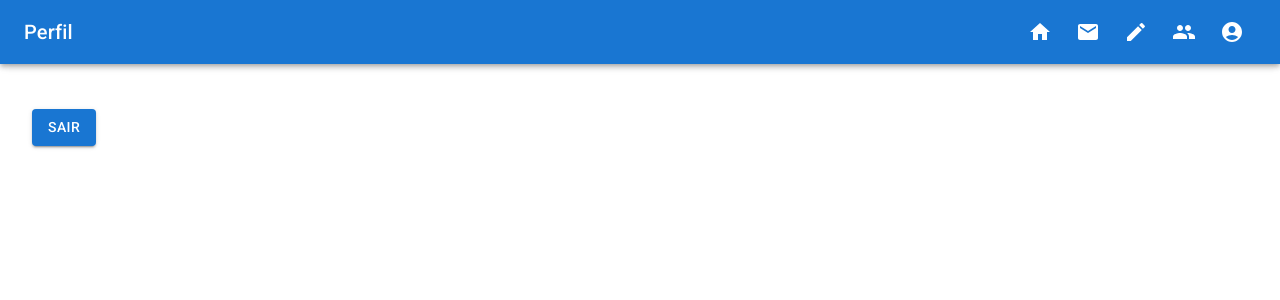
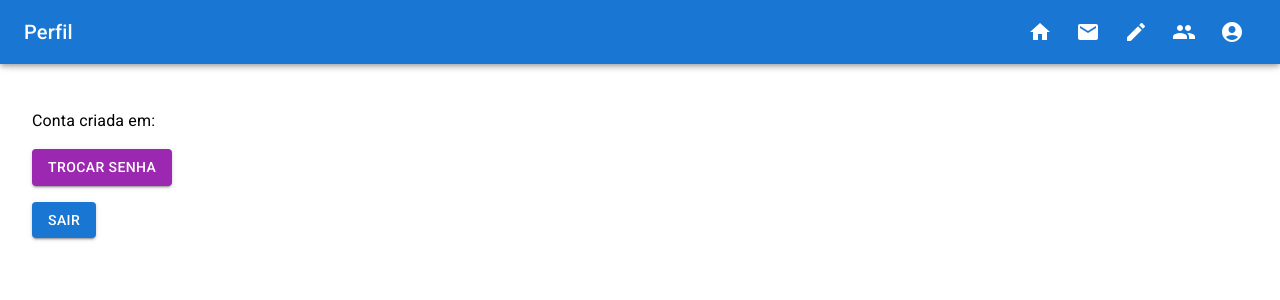
Before and after one commit to bc-fullstack-01/pedro-ivo-duarte-frontend, a React (Create React App) app: page /profile in a window 1280 px wide. Shown: the top 300 px of the page. Built offline with nearby package versions, Linux system fonts and the light colour scheme; no server answers.

Commit message:
profile get user info

```diff
--- a/src/pages/Profile/index.tsx
+++ b/src/pages/Profile/index.tsx
@@ -1,22 +1,58 @@
-import { Box, Button } from "@mui/material";
+import { Box, Button, Typography, Stack } from "@mui/material";
+import { useState, useEffect } from "react";
 import { useNavigate } from "react-router-dom";
 import CustomAppBar from "../../components/CustomAppBar";
+import server from "../../api/server";
+
+interface User {
+  _id: string;
+  user: string;
+  password: string;
+  createdAt: string;
+  updateAt: string;
+}
 
 const Profile = () => {
   const navigate = useNavigate();
   const name = localStorage.getItem("user");
+  const token = localStorage.getItem("accessToken");
+  const [user, setUser] = useState<User>();
+
+  useEffect(() => {
+    const getUser = async () => {
+      try {
+        const response = await server.get("/users/me", {
+          headers: {
+            authorization: `Bearer ${token}`,
+          },
+        });
+        setUser(response.data);
+      } catch (err) {
+        alert(err);
+      }
+    };
+    getUser();
+  }, [token]);
   const handleLogout = () => {
     localStorage.clear();
     navigate("/");
   };
+
+  console.log(user);
+
+  const date = user?.createdAt.slice(0, 10).split("-").reverse().join("-");
   return (
     <div>
       <CustomAppBar title="Perfil" />
       <Box component="main" sx={{ flexGrow: 1, p: 3, marginTop: 8 }}>
         <h1>{name}</h1>
-        <Button variant="contained" onClick={handleLogout}>
-          Sair
-        </Button>
+        <Stack spacing={2} alignItems="flex-start">
+          <Typography>Conta criada em: {date}</Typography>
+          <Button variant="contained" color="secondary">Trocar senha</Button>
+          <Button variant="contained" onClick={handleLogout}>
+            Sair
+          </Button>
+        </Stack>
       </Box>
     </div>
   );
```
